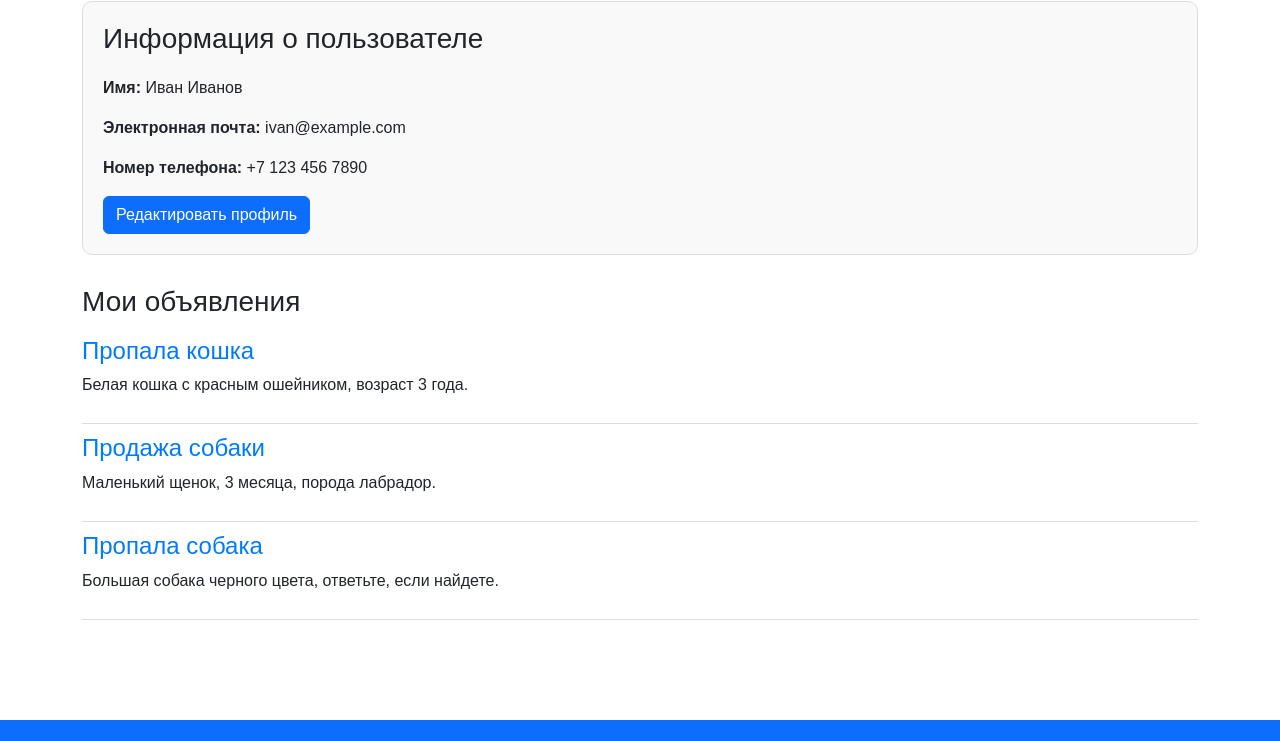
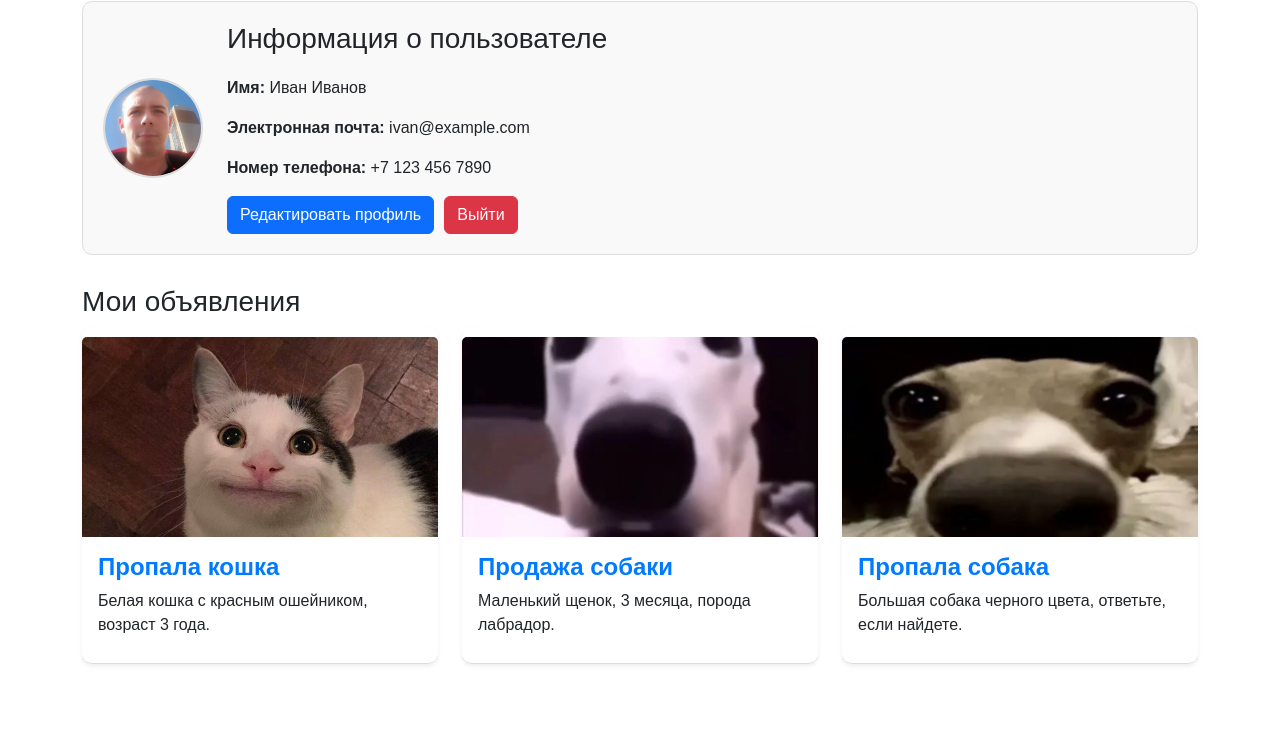
Before and after one commit to LevixandrX/Bootstrap, a website: page profile.html in a window 1280 px wide. Shown: the part 185-926 px from the top of the page. Drawn offline with nearby package versions, Linux system fonts and the light colour scheme.

Commit message:
profile page upgraded

```diff
--- a/profile.html
+++ b/profile.html
@@ -145,7 +145,47 @@
       text-decoration: underline;
     }
 
+    .avatar {
+  width: 100px;
+  height: 100px;
+  border-radius: 50%;
+  object-fit: cover;
+  border: 2px solid #ddd;
+}
 
+    .card {
+  border: none;
+  border-radius: 10px;
+  overflow: hidden;
+  background: #fff;
+  transition: transform 0.3s ease, box-shadow 0.3s ease;
+}
+
+.card:hover {
+  transform: scale(1.03);
+  box-shadow: 0 4px 15px rgba(0, 0, 0, 0.2);
+}
+
+.card img {
+  height: 200px;
+  object-fit: cover;
+}
+
+.card-title a {
+  text-decoration: none;
+  color: #007bff;
+  font-weight: bold;
+}
+
+.card-title a:hover {
+  text-decoration: underline;
+}
+
+.button-group {
+  display: flex;
+  gap: 10px; /* Расстояние между кнопками */
+  align-items: center; /* Выравнивание по центру */
+}
   </style>
 </head>
 <body>
@@ -191,31 +231,54 @@
   </header>
 
 <main class="container mt-5">
-  <h2>Личный кабинет</h2>
+  <h2 class="d-flex align-items-center">
+    <i class="bi bi-person-circle me-2"></i> Личный кабинет
+  </h2>
 
   <!-- Информация о пользователе -->
-  <div class="profile-info">
+  <div class="profile-info d-flex align-items-center">
+    <img src="img/avatar.jpg" alt="Аватар пользователя" class="avatar me-4">
+    <div>
       <h3>Информация о пользователе</h3>
       <p><strong>Имя:</strong> Иван Иванов</p>
       <p><strong>Электронная почта:</strong> ivan@example.com</p>
       <p><strong>Номер телефона:</strong> +7 123 456 7890</p>
+      <div class="button-group">
         <button class="btn btn-primary">Редактировать профиль</button>
+        <button class="btn btn-danger" onclick="logout()">Выйти</button>
+      </div>
+    </div>
   </div>
 
   <!-- Список объявлений -->
-  <div class="ads-list">
+  <div class="ads-list row">
     <h3>Мои объявления</h3>
-    <div class="ad-item">
-      <h4><a href="ad_details.html">Пропала кошка</a></h4>
-      <p>Белая кошка с красным ошейником, возраст 3 года.</p>
+    <div class="col-md-4">
+      <div class="ad-item card shadow-sm">
+        <img src="img/cat1.png" class="card-img-top" alt="Пропала кошка">
+        <div class="card-body">
+          <h4 class="card-title"><a href="ad_details.html">Пропала кошка</a></h4>
+          <p class="card-text">Белая кошка с красным ошейником, возраст 3 года.</p>
         </div>
-    <div class="ad-item">
-      <h4><a href="ad_details.html">Продажа собаки</a></h4>
-      <p>Маленький щенок, 3 месяца, порода лабрадор.</p>
       </div>
-    <div class="ad-item">
-      <h4><a href="ad_details.html">Пропала собака</a></h4>
-      <p>Большая собака черного цвета, ответьте, если найдете.</p>
+    </div>
+    <div class="col-md-4">
+      <div class="ad-item card shadow-sm">
+        <img src="img/dog1.png" class="card-img-top" alt="Продажа собаки">
+        <div class="card-body">
+          <h4 class="card-title"><a href="ad_details.html">Продажа собаки</a></h4>
+          <p class="card-text">Маленький щенок, 3 месяца, порода лабрадор.</p>
+        </div>
+      </div>
+    </div>
+    <div class="col-md-4">
+      <div class="ad-item card shadow-sm">
+        <img src="img/dog2.png" class="card-img-top" alt="Пропала собака">
+        <div class="card-body">
+          <h4 class="card-title"><a href="ad_details.html">Пропала собака</a></h4>
+          <p class="card-text">Большая собака черного цвета, ответьте, если найдете.</p>
+        </div>
+      </div>
     </div>
   </div>
   </main>
@@ -245,39 +308,12 @@
 </footer>
 
 <script>
-    document.addEventListener("DOMContentLoaded", () => {
-      const loginInput = document.getElementById("loginInput");
-      const passwordInput = document.getElementById("passwordInput");
-      const loginForm = loginInput.closest("form");
+  function logout() {
+    localStorage.clear();
+    window.location.href = "index.html";
+  }
+</script>
 
-      const validateInput = (input) => {
-        const regex = /^[A-Za-z0-9]+$/;
-        return regex.test(input.value);
-      };
-
-      loginForm.addEventListener("submit", (event) => {
-        let isValid = true;
-        if (!validateInput(loginInput)) {
-          isValid = false;
-          loginInput.classList.add("is-invalid");
-        } else {
-          loginInput.classList.remove("is-invalid");
-        }
-
-        if (!validateInput(passwordInput)) {
-          isValid = false;
-          passwordInput.classList.add("is-invalid");
-        } else {
-          passwordInput.classList.remove("is-invalid");
-        }
-
-        if (!isValid) {
-          event.preventDefault();
-          alert("Поля могут содержать только латинские буквы и цифры.");
-        }
-      });
-    });
-  </script>
 
 <!-- Дополнительный JavaScript; выберите один из двух! -->
 
```
Also changed, not shown: img/avatar.jpg (added), img/burunduk1.png (added), img/dog2.png (added). Lines whose indentation alone changed are shown as unchanged.
